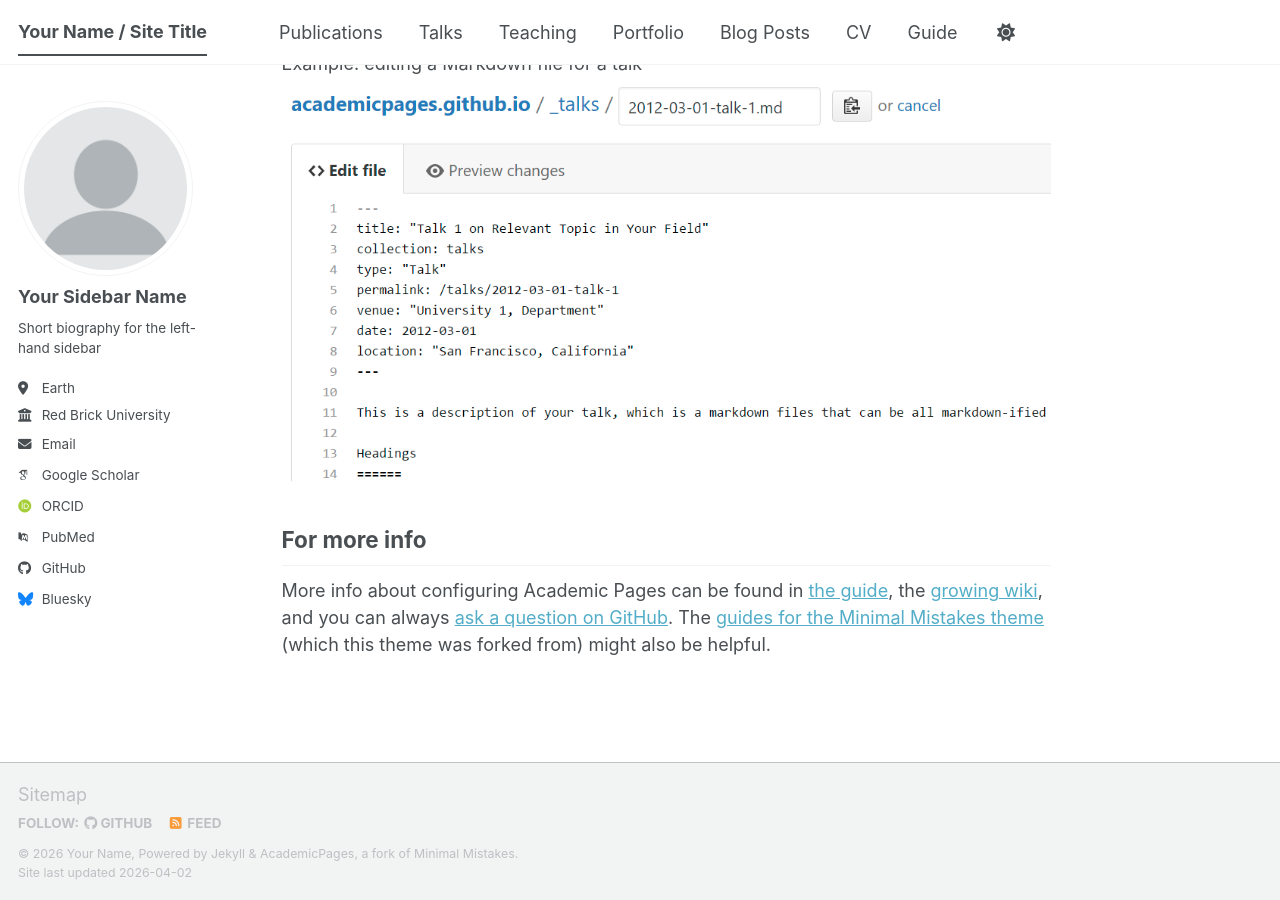
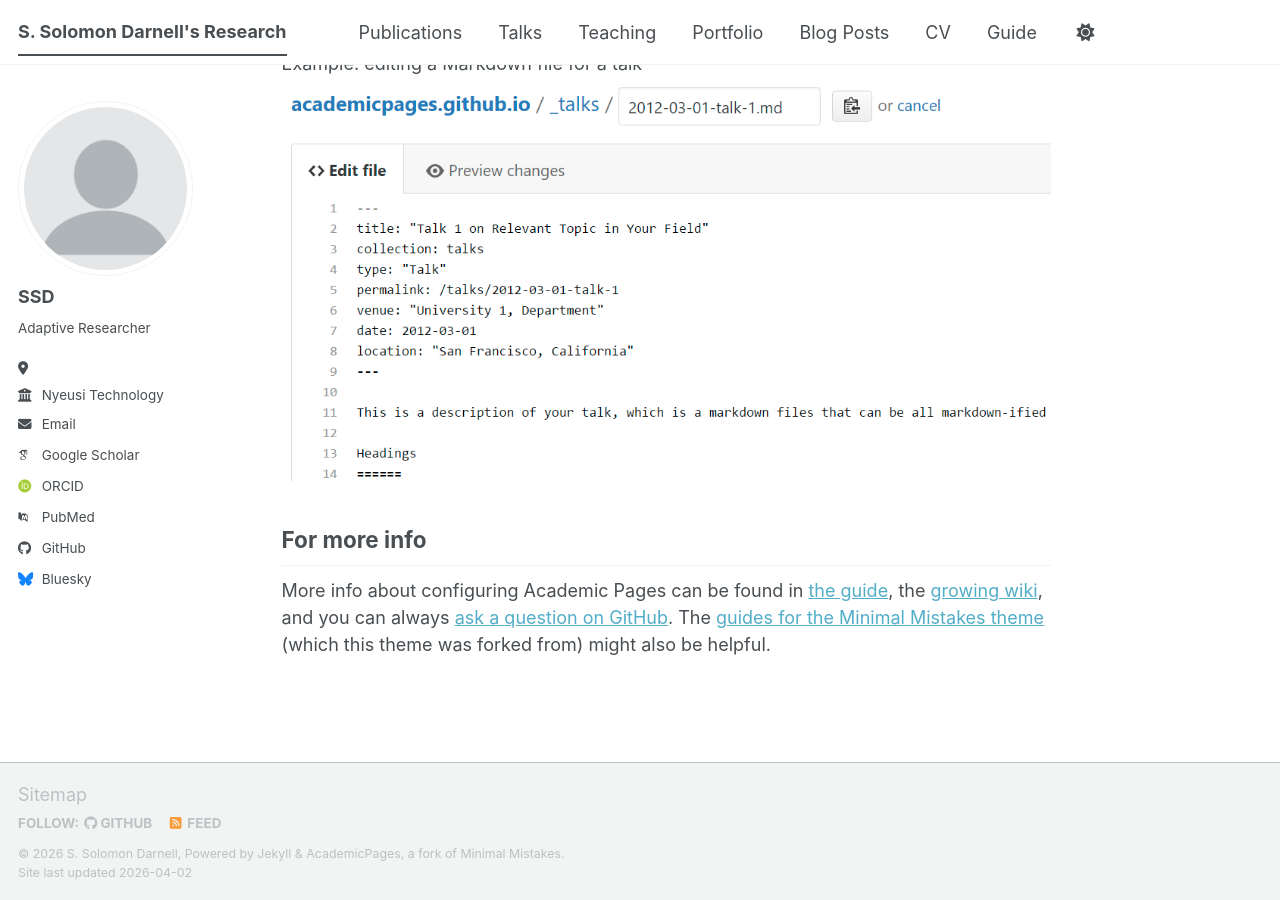
Before and after one commit to ShelbySolomonDarnell/shelbysolomondarnell.github.io, a Jekyll site: the page built from _pages/about.md, in a window 1280 px wide and 900 px high, scrolled down 2720 px. Built offline with Jekyll 4.4.1, drawn with Linux system fonts in a browser that asks for light colours; some web fonts are replaced; a script bundle is joined from its source files by our own code; library files that are not in the unit come from our copies.

Commit message:
Update _config.yml
Personalized the configuration

```diff
--- a/_config.yml
+++ b/_config.yml
@@ -9,14 +9,14 @@
 # Basic Site Settings
 locale                   : "en-US"
 site_theme               : "default" # The available themes options are "default", "air", "sunrise", "mint", "dirt" and "contrast"
-title                    : "Your Name / Site Title"
+title                    : "S. Solomon Darnell's Research"
 title_separator          : "-"
-name                     : &name "Your Name"
-description              : &description "Your Name's academic portfolio"   # Update this with a general description of your site, this is the default if not overridden by a page
-url                      : https://academicpages.github.io # The base hostname & protocol for your site e.g. "https://[your GitHub username].github.io",
+name                     : &name "S. Solomon Darnell"
+description              : &description "A set of pages to show my research interests and history"   # Update this with a general description of your site, this is the default if not overridden by a page
+url                      : https://shelbysolomondarnell.github.io # The base hostname & protocol for your site e.g. "https://[your GitHub username].github.io",
                                                            # or if you already have some other page hosted on Github then use "https://[your GitHub username].github.io/[Your Repo Name]"
 baseurl                  : "" # the subpath of your site, e.g. "/blog"
-repository               : "academicpages/academicpages.github.io"
+repository               : "shelbysolomondarnell.github.io"
 
 # Site Author - The following control what appear as part of the author content on the side bar.
 #               If a field is blank the icon and link will not appear, otherwise it will be shown.
@@ -24,24 +24,24 @@ repository               : "academicpages/academicpages.github.io"
 author:
   # Biographic information
   avatar           : "profile.png"
-  name             : "Your Sidebar Name"
-  pronouns         : # example: "she/her"
-  bio              : "Short biography for the left-hand sidebar"
-  location         : "Earth"
-  employer         : "Red Brick University"
+  name             : "SSD"
+  pronouns         : "" # example: "she/her"
+  bio              : "Adaptive Researcher"
+  location         : ""
+  employer         : "Nyeusi Technology"
   uri              : # URL
-  email            : "none@example.org"
+  email            : "learner@nyeusi.tech"
 
   # Academic websites
   academia         : # URL
   arxiv            : # URL - Update with the correct link to your profile
-  googlescholar    : "https://scholar.google.com/citations?user=PS_CX0AAAAAJ"
+  googlescholar    : "https://scholar.google.com/citations?user=UgQjoGsAAAAJ"
   inspire-hep      : # URL
   impactstory      : # URL
-  orcid            : "https://orcid.org/yourorcidurl"
+  orcid            : "https://orcid.org/0000-"
   semantic         : # URL
   ssrn             : # URL
-  pubmed           : "https://www.ncbi.nlm.nih.gov/pubmed/?term=john+snow"
+  pubmed           : "https://www.ncbi.nlm.nih.gov/pubmed/?term=shelby+solomon+darnell"
   researchgate     : # URL
   scopus           : # URL
   zotero           : # URL
@@ -51,13 +51,13 @@ author:
   bitbucket        : # Username - Update with your username on the site
   codepen          : # Username
   dribbble         : # Username
-  github           : "academicpages"
+  github           : "shelbysolomondarnell"
   kaggle           : # Username
   stackoverflow    : # User number or user number and name (i.e., use "1" or "1/jeff-atwood")
 
   # Social media
   artstation       : # Username
-  bluesky          : "bsky.app" # Replace this with you Bluesky username
+  bluesky          : "" # Replace this with you Bluesky username
   facebook         : # Username
   flickr           : # Username
   foursquare       : # Username
```
